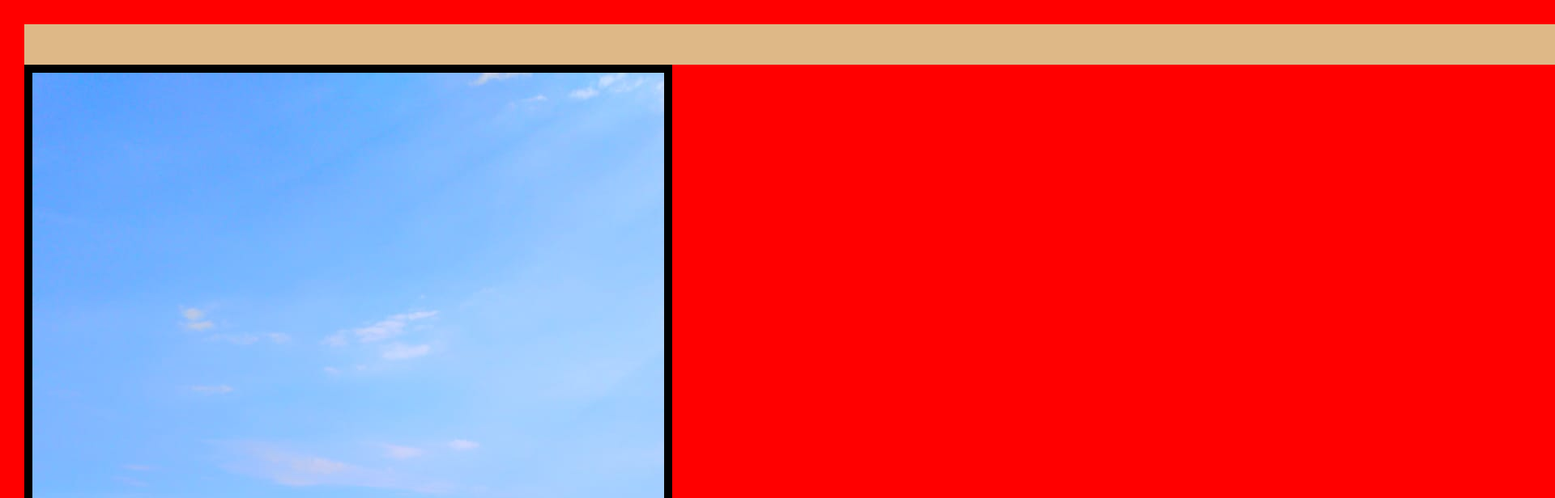
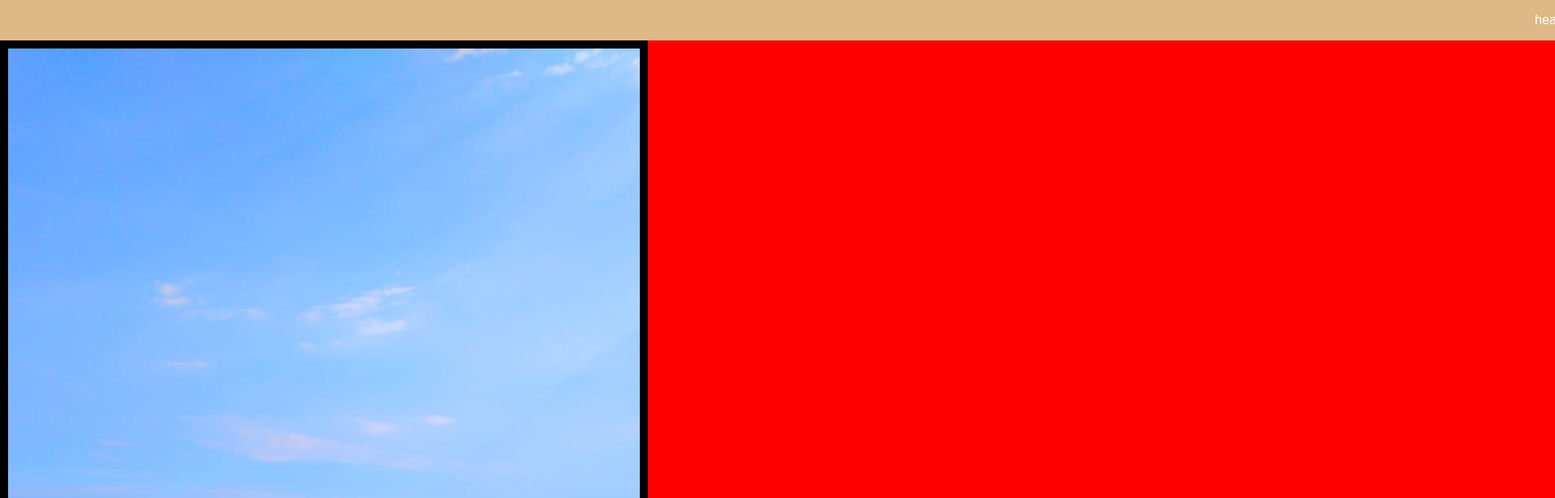
Before and after one commit to hadiarnii/hadiarni-60900118051, a plain HTML site: page index.html in a window 1280 px wide. Shown: the top 616 px of the page at 81% size, 1920 px wide, since content can reach past the window. Drawn offline with Linux system fonts and the light colour scheme.

Commit message:
changed style for selector body to make the layout prelttier, and changed font to arial

```diff
--- a/style.css
+++ b/style.css
@@ -1,7 +1,11 @@
 body{
     width: 300%;
     margin: 30px;
+    height: 100%;
+    margin: 0px;
+    padding: 0px;
     background-color: red;
+    font-family: Arial, Helvetica, sans-serif;
 }
 #profile-container{
     max-width: 780px;
```
